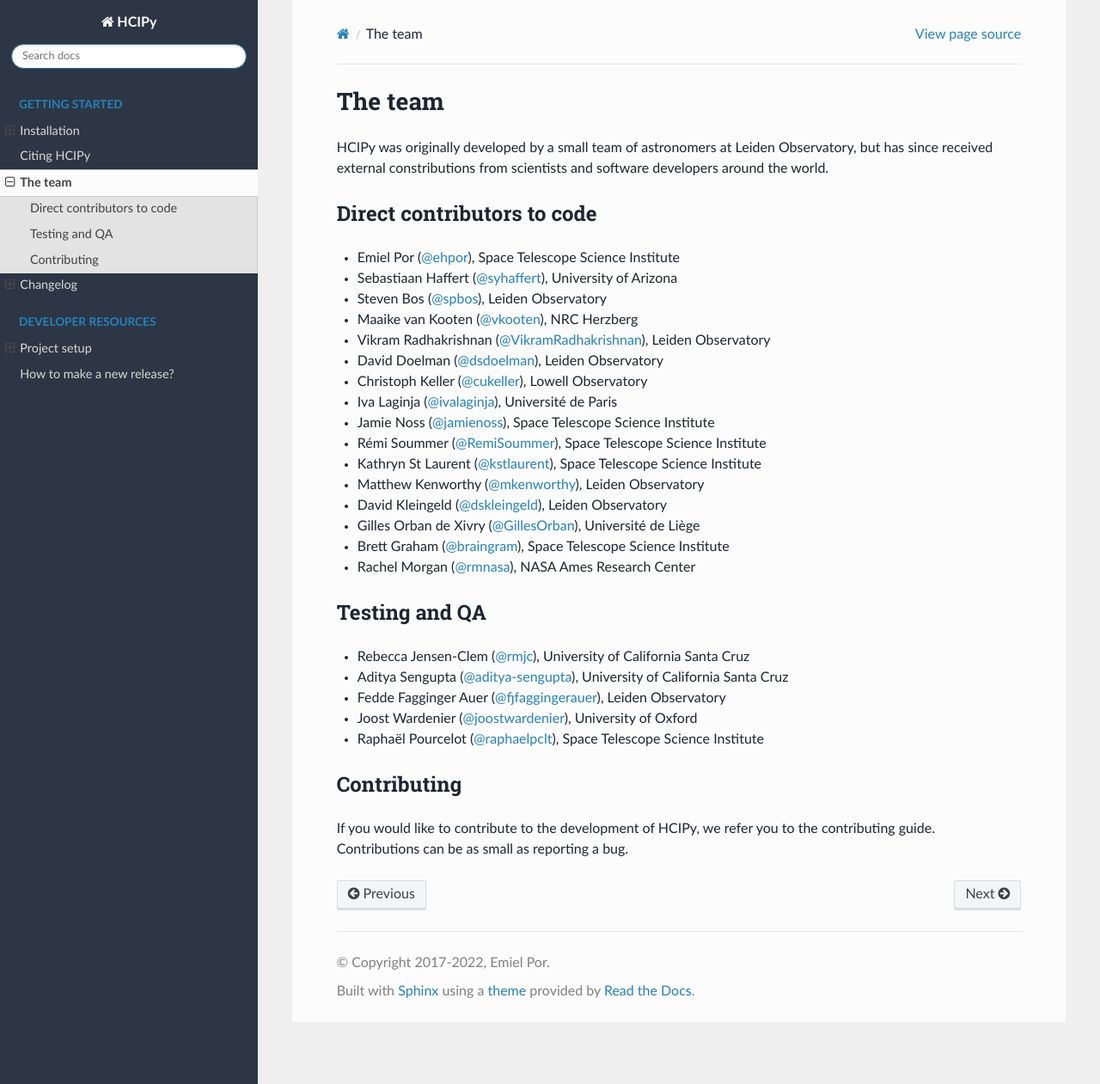
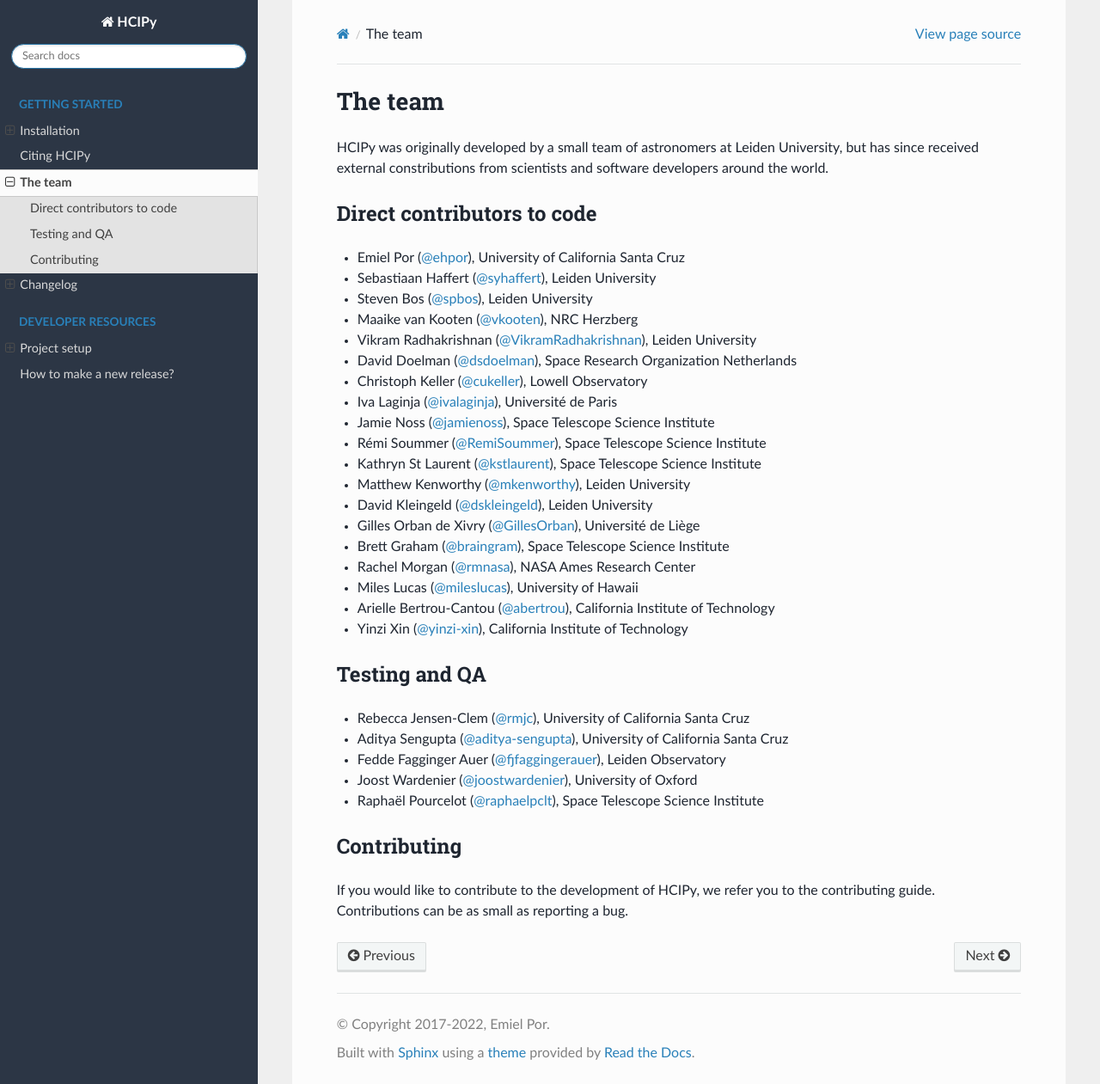
Before and after one commit to ehpor/hcipy, a Sphinx documentation site: the page built from doc/team.rst, in a window 1280 px wide and 1261 px high. Shown: the whole window at 86% size. Built offline with Sphinx 7.4.7 and the Read the Docs theme 3.1.0, drawn with Linux system fonts in a browser that asks for light colours; pages that are not in the unit, such as notebooks, are missing from menus; the version number could not be read and is left out.

Commit message:
Add new team members and update affiliations.

```diff
--- a/doc/team.rst
+++ b/doc/team.rst
@@ -1,26 +1,29 @@
 The team
 ========
 
-HCIPy was originally developed by a small team of astronomers at Leiden Observatory, but has since received external constributions from scientists and software developers around the world.
+HCIPy was originally developed by a small team of astronomers at Leiden University, but has since received external constributions from scientists and software developers around the world.
 
 Direct contributors to code
 ---------------------------
-* Emiel Por (`@ehpor <https://github.com/ehpor>`__), Space Telescope Science Institute
-* Sebastiaan Haffert (`@syhaffert <https://github.com/syhaffert>`__), University of Arizona
-* Steven Bos (`@spbos <https://github.com/spbos>`__), Leiden Observatory
+* Emiel Por (`@ehpor <https://github.com/ehpor>`__), University of California Santa Cruz
+* Sebastiaan Haffert (`@syhaffert <https://github.com/syhaffert>`__), Leiden University
+* Steven Bos (`@spbos <https://github.com/spbos>`__), Leiden University
 * Maaike van Kooten (`@vkooten <https://github.com/vkooten>`__), NRC Herzberg
-* Vikram Radhakrishnan (`@VikramRadhakrishnan <https://github.com/VikramRadhakrishnan>`__), Leiden Observatory
-* David Doelman (`@dsdoelman <https://github.com/dsdoelman>`__), Leiden Observatory
+* Vikram Radhakrishnan (`@VikramRadhakrishnan <https://github.com/VikramRadhakrishnan>`__), Leiden University
+* David Doelman (`@dsdoelman <https://github.com/dsdoelman>`__), Space Research Organization Netherlands
 * Christoph Keller (`@cukeller <https://github.com/cukeller>`__), Lowell Observatory
 * Iva Laginja (`@ivalaginja <https://github.com/ivalaginja>`__), Université de Paris
 * Jamie Noss (`@jamienoss <https://github.com/jamienoss>`__), Space Telescope Science Institute
 * Rémi Soummer (`@RemiSoummer <https://github.com/RemiSoummer>`__), Space Telescope Science Institute
 * Kathryn St Laurent (`@kstlaurent <https://github.com/kstlaurent>`__), Space Telescope Science Institute
-* Matthew Kenworthy (`@mkenworthy <https://github.com/mkenworthy>`__), Leiden Observatory
-* David Kleingeld (`@dskleingeld <https://github.com/dskleingeld>`__), Leiden Observatory
+* Matthew Kenworthy (`@mkenworthy <https://github.com/mkenworthy>`__), Leiden University
+* David Kleingeld (`@dskleingeld <https://github.com/dskleingeld>`__), Leiden University
 * Gilles Orban de Xivry (`@GillesOrban <https://github.com/GillesOrban>`__), Université de Liège
 * Brett Graham (`@braingram <https://github.com/braingram>`__), Space Telescope Science Institute
 * Rachel Morgan (`@rmnasa <https://github.com/rmnasa>`__), NASA Ames Research Center
+* Miles Lucas (`@mileslucas <https://github.com/mileslucas>`__), University of Hawaii
+* Arielle Bertrou-Cantou (`@abertrou <https://github.com/abertrou>`__), California Institute of Technology
+* Yinzi Xin (`@yinzi-xin <https://github.com/yinzi-xin>`__), California Institute of Technology
 
 Testing and QA
 --------------
```
